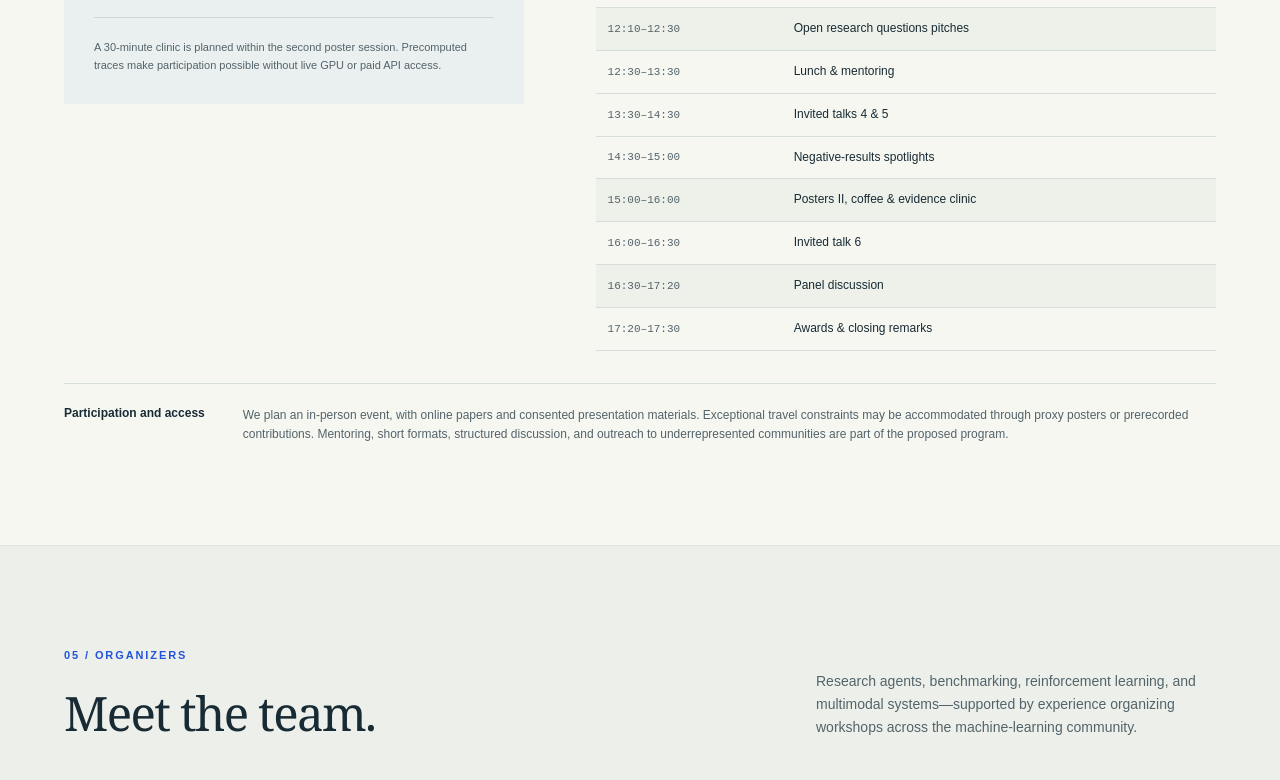
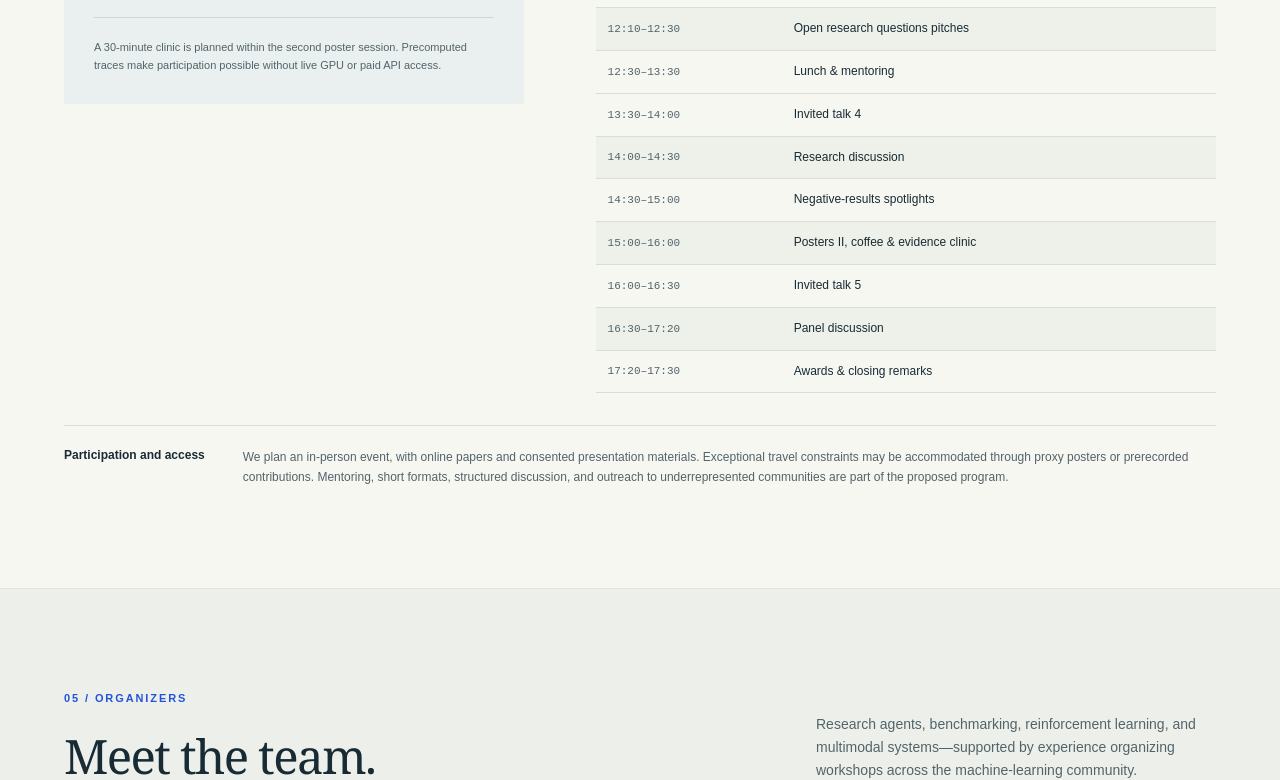
Before and after one commit to black-yt/autoresearch-workshop, a plain HTML site: page index.html in a window 1280 px wide. Shown: the part 4199-4979 px from the top of the page. Drawn offline with Linux system fonts and the light colour scheme.

Commit message:
Revise program to five invited talks and add research discussion

```diff
--- a/index.html
+++ b/index.html
@@ -84,7 +84,7 @@
     <section id="program" class="section container" aria-labelledby="program-title"><div class="section-intro"><div><span class="section-number">04 / PROGRAM</span><h2 id="program-title">A day for discussion,<br>not just demonstrations.</h2></div><p>The proposed program combines invited perspectives, contributed work, posters, open questions, and an evidence clinic. Speakers will be announced after their participation is confirmed.</p></div>
       <div class="program-layout"><div class="clinic"><p class="eyebrow">The evidence clinic</p><h3>Bring a trajectory.<br>Leave with a better test.</h3><p>Small groups inspect a volunteered research record: the goal, access conditions, an experiment trace, a result, and an unresolved concern.</p><p>Together, we ask what the evidence supports, which explanations remain, and what independent check would be most informative.</p><p class="clinic-note">A 30-minute clinic is planned within the second poster session. Precomputed traces make participation possible without live GPU or paid API access.</p></div>
         <div class="schedule-wrap"><table class="schedule"><caption>Tentative full-day schedule · local time in San Francisco</caption><thead><tr><th scope="col">Time</th><th scope="col">Session</th></tr></thead><tbody>
-          <tr><td>08:50–09:00</td><td>Opening remarks</td></tr><tr><td>09:00–10:00</td><td>Invited talks 1 &amp; 2</td></tr><tr class="interactive"><td>10:00–11:00</td><td>Posters I &amp; coffee</td></tr><tr><td>11:00–11:40</td><td>Four contributed talks</td></tr><tr><td>11:40–12:10</td><td>Invited talk 3</td></tr><tr class="interactive"><td>12:10–12:30</td><td>Open research questions pitches</td></tr><tr><td>12:30–13:30</td><td>Lunch &amp; mentoring</td></tr><tr><td>13:30–14:30</td><td>Invited talks 4 &amp; 5</td></tr><tr><td>14:30–15:00</td><td>Negative-results spotlights</td></tr><tr class="interactive"><td>15:00–16:00</td><td>Posters II, coffee &amp; evidence clinic</td></tr><tr><td>16:00–16:30</td><td>Invited talk 6</td></tr><tr class="interactive"><td>16:30–17:20</td><td>Panel discussion</td></tr><tr><td>17:20–17:30</td><td>Awards &amp; closing remarks</td></tr>
+          <tr><td>08:50–09:00</td><td>Opening remarks</td></tr><tr><td>09:00–10:00</td><td>Invited talks 1 &amp; 2</td></tr><tr class="interactive"><td>10:00–11:00</td><td>Posters I &amp; coffee</td></tr><tr><td>11:00–11:40</td><td>Four contributed talks</td></tr><tr><td>11:40–12:10</td><td>Invited talk 3</td></tr><tr class="interactive"><td>12:10–12:30</td><td>Open research questions pitches</td></tr><tr><td>12:30–13:30</td><td>Lunch &amp; mentoring</td></tr><tr><td>13:30–14:00</td><td>Invited talk 4</td></tr><tr class="interactive"><td>14:00–14:30</td><td>Research discussion</td></tr><tr><td>14:30–15:00</td><td>Negative-results spotlights</td></tr><tr class="interactive"><td>15:00–16:00</td><td>Posters II, coffee &amp; evidence clinic</td></tr><tr><td>16:00–16:30</td><td>Invited talk 5</td></tr><tr class="interactive"><td>16:30–17:20</td><td>Panel discussion</td></tr><tr><td>17:20–17:30</td><td>Awards &amp; closing remarks</td></tr>
         </tbody></table></div>
       </div>
       <div class="participation-note"><h3>Participation and access</h3><p>We plan an in-person event, with online papers and consented presentation materials. Exceptional travel constraints may be accommodated through proxy posters or prerecorded contributions. Mentoring, short formats, structured discussion, and outreach to underrepresented communities are part of the proposed program.</p></div>
```
